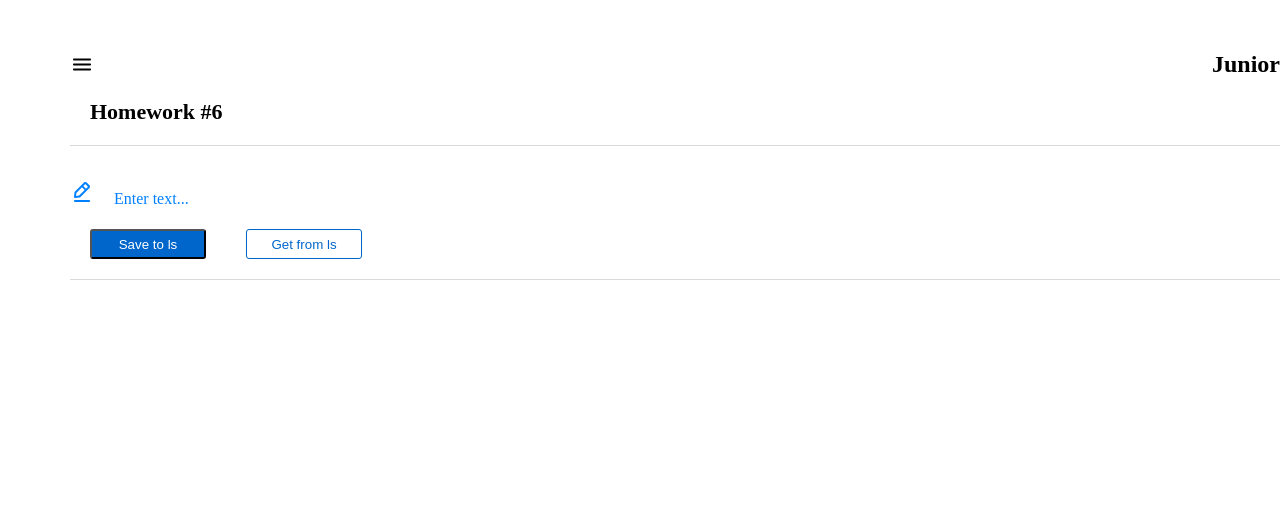
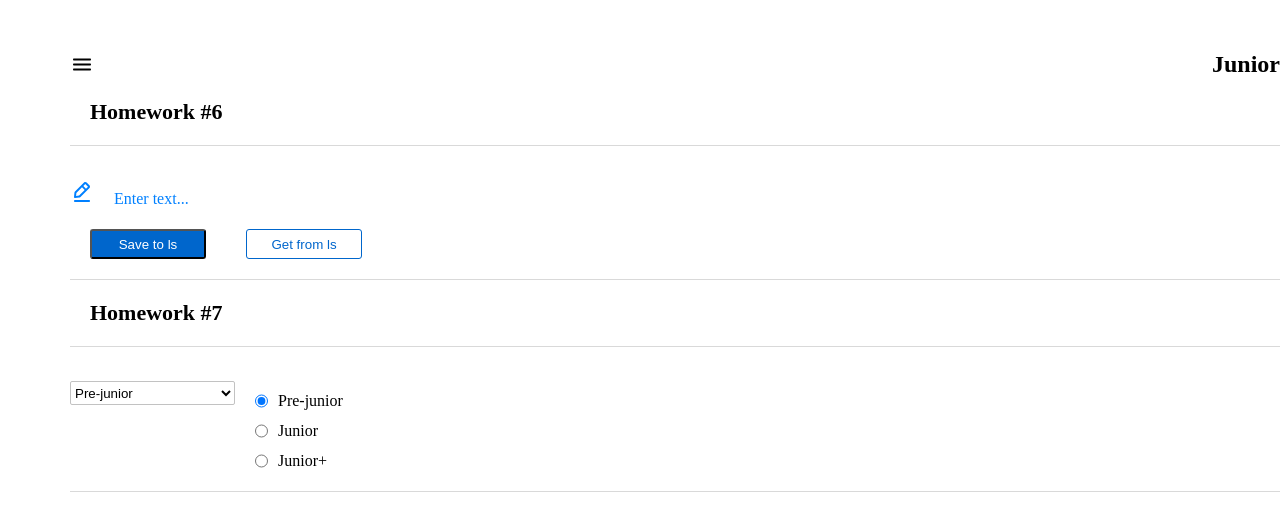
Before and after one commit to denbarabraza/hw_ignat, a React (Create React App) app: page /#/junior in a window 1280 px wide. Shown: the top 506 px of the page. Built offline with nearby package versions, Linux system fonts and the light colour scheme.

Commit message:
Hometask №7

```diff
--- a/src/s2-homeworks/hw05/pages/Junior.tsx
+++ b/src/s2-homeworks/hw05/pages/Junior.tsx
@@ -1,5 +1,6 @@
 import React from 'react'
 import HW6 from "../../hw06/HW6";
+import HW7 from "../../hw07/HW7";
 // import HW6 from '../../hw06/HW6'
 // import HW7 from '../../hw07/HW7'
 // import HW8 from '../../hw08/HW8'
@@ -9,7 +10,7 @@ function Junior() {
     return (
         <div id={'hw5-page-junior'}>
             <HW6 />
-            {/*<HW7 />*/}
+            <HW7 />
             {/*<HW8 />*/}
             {/*<HW9 />*/}
         </div>
--- a/src/s2-homeworks/hw07/HW7.module.css
+++ b/src/s2-homeworks/hw07/HW7.module.css
@@ -1,2 +1,5 @@
 .container {
+    display: flex;
+    flex-direction: row;
+    margin: 10px auto;
 }
--- a/src/s2-homeworks/hw07/HW7.tsx
+++ b/src/s2-homeworks/hw07/HW7.tsx
@@ -5,21 +5,21 @@ import s2 from '../../s1-main/App.module.css'
 import s from './HW7.module.css'
 
 /*
-* 1 - в файле SuperSelect.tsx дописать логику функции onChangeCallback
-* 2 - в файле SuperRadio.tsx дописать логику функции onChangeCallback
-* 3 - в файле SuperRadio.tsx дописать name, checked, value (узнать для чего в радио name)
+* 1 - в файле SuperSelect.tsx дописать логику функции onChangeCallback+
+* 2 - в файле SuperRadio.tsx дописать логику функции onChangeCallback+
+* 3 - в файле SuperRadio.tsx дописать name, checked, value (узнать для чего в радио name)+
 * 4 - сделать стили в соответствии с дизайном
 * */
 
 const arr = [
-    { id: 1, value: 'x' },
-    { id: 2, value: 'y' },
-    { id: 3, value: 'z' },
+    { id: 1, value: "Pre-junior" },
+    { id: 2, value: 'Junior' },
+    { id: 3, value: 'Junior+' },
 ] // value может быть изменено
 
 const HW7 = () => {
     const [value, onChangeOption] = useState(1) // селект и радио должны работать синхронно
-
+    console.log( value)
     return (
         <div id={'hw7'}>
             <div className={s2.hwTitle}>Homework #7</div>
--- a/src/s2-homeworks/hw07/common/c5-SuperSelect/SuperSelect.module.css
+++ b/src/s2-homeworks/hw07/common/c5-SuperSelect/SuperSelect.module.css
@@ -1,4 +1,9 @@
 .select {
+    width: 165px;
+    height: 24px;
+    background: #FFFFFF;
+    border: 1px solid #C2C2C2;
+    border-radius: 2px;
 }
 
 .select:focus {
--- a/src/s2-homeworks/hw07/common/c5-SuperSelect/SuperSelect.tsx
+++ b/src/s2-homeworks/hw07/common/c5-SuperSelect/SuperSelect.tsx
@@ -37,6 +37,9 @@ const SuperSelect: React.FC<SuperSelectPropsType> = ({
 
     const onChangeCallback = (e: ChangeEvent<HTMLSelectElement>) => {
         // делают студенты
+        if (onChangeOption){
+            onChangeOption(+e.currentTarget.value)
+        }
     }
 
     const finalSelectClassName = s.select + (className ? ' ' + className : '')
--- a/src/s2-homeworks/hw07/common/c6-SuperRadio/SuperRadio.module.css
+++ b/src/s2-homeworks/hw07/common/c6-SuperRadio/SuperRadio.module.css
@@ -1,14 +1,26 @@
 .radio {
+    background: #000000;
+    margin: 0 10px;
 }
 
 .radio::before {
+    background: #000000;
 }
 
 
 .radio:checked::before {
+
 }
 
 .label {
+    font-family: 'Montserrat';
+    font-style: normal;
+    font-weight: 400;
+    font-size: 16px;
+    line-height: 20px;
+    color: #000000;
+    display: flex;
+    margin: 10px;
 }
 
 .options {
--- a/src/s2-homeworks/hw07/common/c6-SuperRadio/SuperRadio.tsx
+++ b/src/s2-homeworks/hw07/common/c6-SuperRadio/SuperRadio.tsx
@@ -35,7 +35,11 @@ const SuperRadio: React.FC<SuperRadioPropsType> = ({
     ...restProps
 }) => {
     const onChangeCallback = (e: ChangeEvent<HTMLInputElement>) => {
+
         // делают студенты
+        if(onChangeOption){
+            onChangeOption(+e.currentTarget.value)
+        }
     }
 
     const finalRadioClassName = s.radio + (className ? ' ' + className : '')
@@ -43,13 +47,16 @@ const SuperRadio: React.FC<SuperRadioPropsType> = ({
 
     const mappedOptions: any[] = options
         ? options.map((o) => (
+
               <label key={name + '-' + o.id} className={s.label}>
                   <input
                       id={id + '-input-' + o.id}
                       className={finalRadioClassName}
                       type={'radio'}
                       // name, checked, value делают студенты
-
+                      name={name}
+                      checked={o.id===value}
+                      value={o.id}
                       onChange={onChangeCallback}
                       {...restProps}
                   />
```
